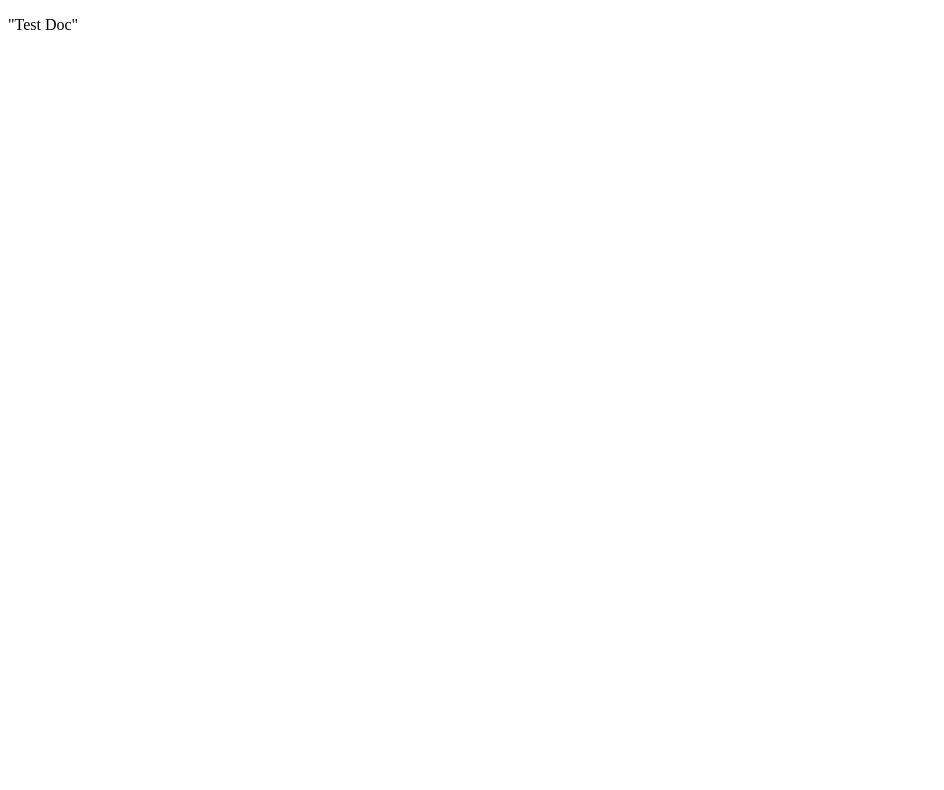
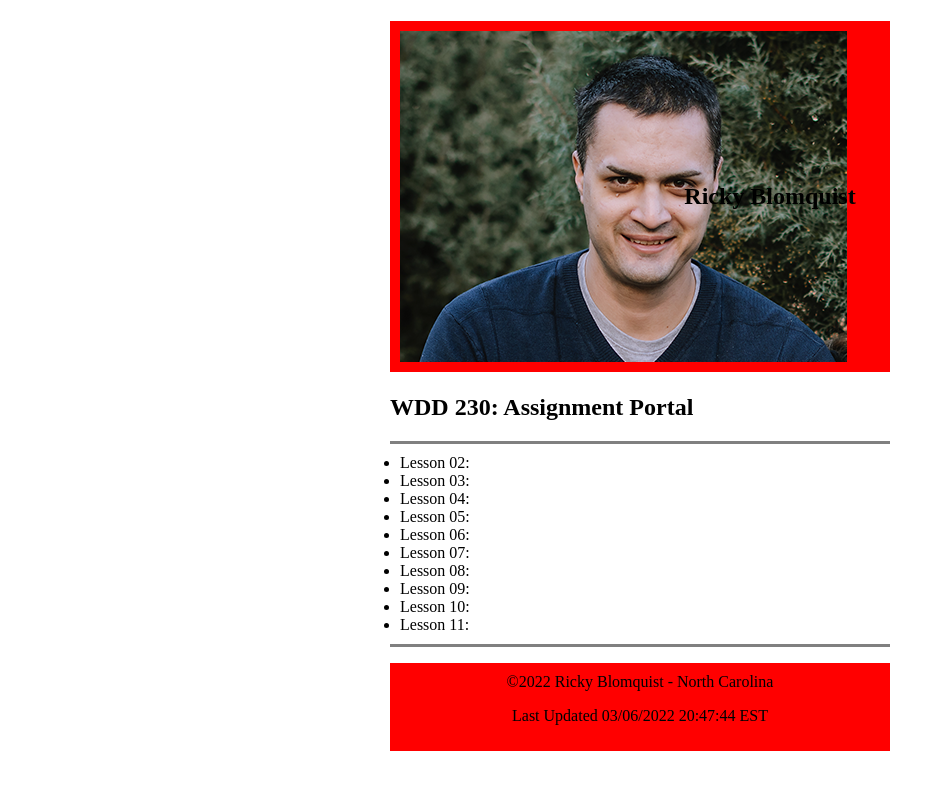
Before and after one commit to rblomquist/wdd230, a plain HTML site: page index.html in a window 1280 px wide. Shown: the whole page, without its empty margins (0-944 px from the left). Drawn offline with Linux system fonts and the light colour scheme.

Commit message:
updated files

```diff
--- a/css.css
+++ /dev/null
@@ -1,10 +0,0 @@
-header {
-    display:grid;
-    grid-gap: 10px;
-}
-
-body {
-    width: 600px;
-    margin: 0 auto;
-
-}
--- /dev/null
+++ b/css/styles.css
@@ -0,0 +1,36 @@
+.grid_container {
+    display:grid;
+    grid-template-columns: 50% 50%;
+    grid-gap: 10px;
+    background-color: red;
+    padding: 10px;
+}
+
+.grid_picure {
+    grid-column: 1 / span 1;
+}
+
+.grid_name {
+    grid-column: 2 / span 1;
+    font-size: 24px;
+    align-self: center;
+    justify-self: center;
+}
+
+body {
+    width: 500px;
+    margin: 0 auto;
+
+}
+
+ul {
+    border-style: solid none solid none;
+    border-color: gray;
+    padding: 10px;
+}
+
+footer {
+    background-color: red;
+    text-align: center;
+    padding: 10px;
+}
--- a/index.html
+++ b/index.html
@@ -4,9 +4,38 @@
     <meta charset="UTF-8">
     <meta http-equiv="X-UA-Compatible" content="IE=edge">
     <meta name="viewport" content="width=device-width, initial-scale=1.0">
-    <title>Document</title>
+    <title>Ricky Blomquist WDD 230 Assignment Portal</title>
+    <meta name="description" content="Assignment portal for Ricky Blomquist for WDD 230 spring 2022 semester at BYU-I">
+    <link rel="stylesheet" href="css/styles.css">
+
 </head>
-<body>
-    <p>"Test Doc"</p>
-</body>
+
+<main>
+    <header>
+        <h1 class="grid_container">
+            <img class="grid_picture" src="images/portalpicture.png" alt="Portal Picture">
+            <span class="grid_name">Ricky Blomquist</span>
+        </h1>
+    </header>
+    <body>
+        <h2>WDD 230: Assignment Portal</h2>
+        <ul>
+            <li>Lesson 02:</li>
+            <li>Lesson 03:</li>
+            <li>Lesson 04:</li>
+            <li>Lesson 05:</li>
+            <li>Lesson 06:</li>
+            <li>Lesson 07:</li>
+            <li>Lesson 08:</li>
+            <li>Lesson 09:</li>
+            <li>Lesson 10:</li>
+            <li>Lesson 11:</li>
+        </ul>
+    </body>
+    <footer>
+        &copy;<span id="copyright_year"></span> Ricky Blomquist -  North Carolina
+        <p>Last Updated <span id="last_update"></span> </p>
+    </footer>
+</main>
+<script src="js/js.js"></script>
 </html>
--- /dev/null
+++ b/js/js.js
@@ -0,0 +1,20 @@
+const current_date = new Date();
+const copyright_year = document.querySelector("#copyright_year");
+const last_updated = document.querySelector("#last_update");
+
+copyright_year.textContent = current_date.getFullYear();
+
+// sets 2 digit values for month and day
+const month = String(current_date.getMonth()).padStart(2, "0");
+const day = String(current_date.getDay()).padStart(2, "0");
+
+// sets 2 digit values for hours, mintes, and seconds
+const hours = String(current_date.getHours()).padStart(2, "0");
+const minutes = String(current_date.getMinutes()).padStart(2, "0");
+const seconds = String(current_date.getSeconds()).padStart(2, "0");
+
+// combines values togetehr to give current date and time
+const date = `${month}/${day}/${current_date.getFullYear()}`;
+const time = `${hours}:${minutes}:${seconds}`
+
+last_updated.textContent = `${date} ${time} EST`
```
Also changed, not shown: js.js (deleted).
